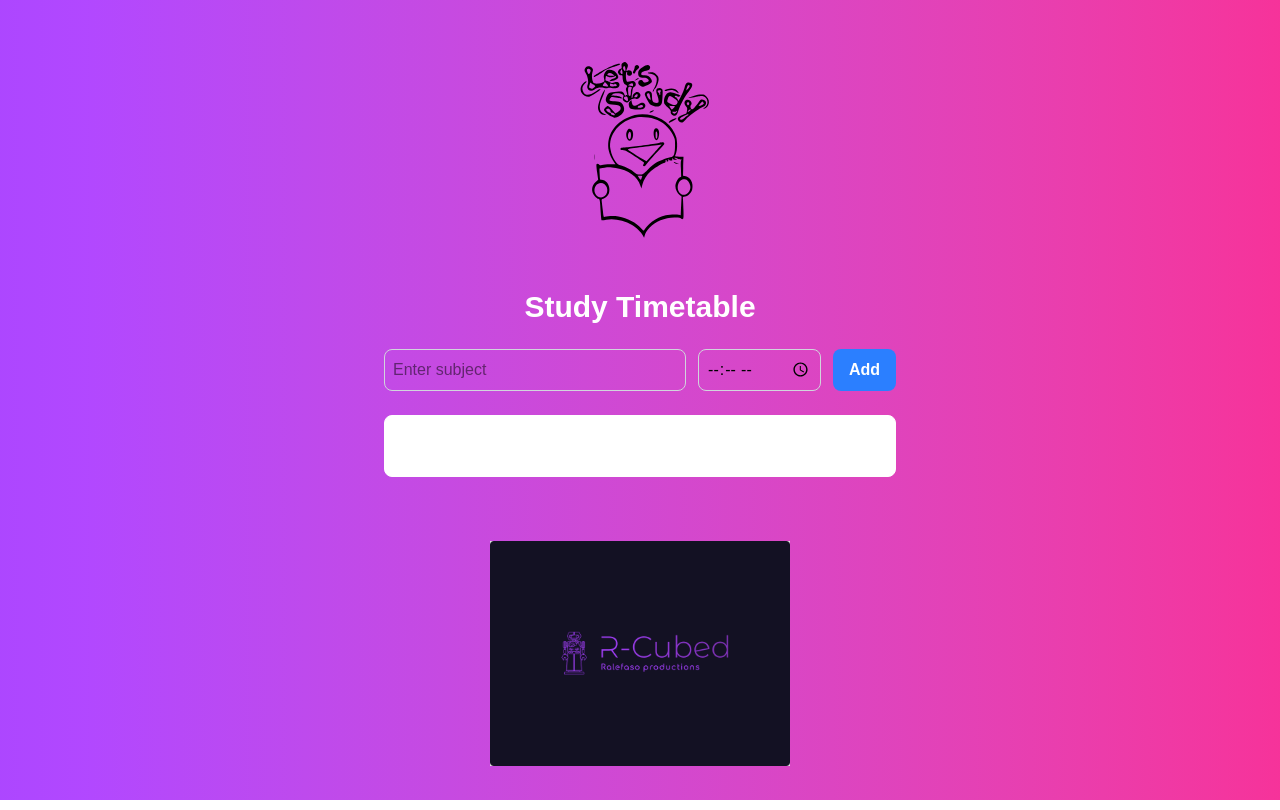
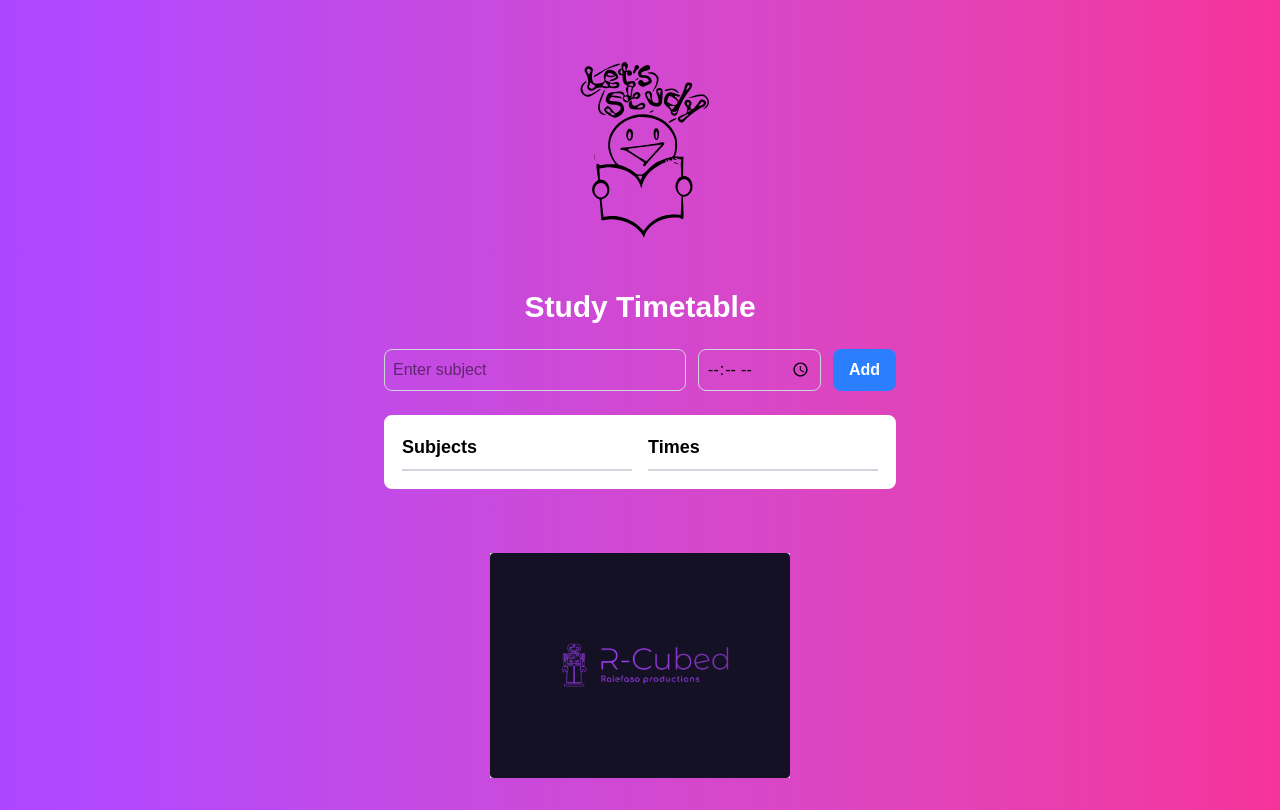
Before and after one commit to RR-Ralefaso/TimeTableBuilder, a Next.js app: page / in a window 1280 px wide. Built offline with nearby package versions, Linux system fonts and the light colour scheme.

Commit message:
made the timetable linear again -> made a times section-> the border was not vivible so i attepmted to fix that

```diff
--- a/app/page.tsx
+++ b/app/page.tsx
@@ -68,11 +68,15 @@ export default function Home() {
         </button>
       </div>
 
+      {/* Timetable container */}
       <div
-        className="grid grid-cols-2 gap-4 w-full max-w-lg border border-white rounded-lg p-4 bg-white"
+        className="grid grid-cols-2 gap-4 w-full max-w-lg border-2 border-white rounded-lg p-4 bg-white text-black"
       >
-        <div className="text-lg font-bold">Subjects</div>
-        <div className="text-lg font-bold">Times</div>
+        {/* Column headings */}
+        <div className="text-lg font-bold border-b-2 border-gray-300 pb-2">Subjects</div>
+        <div className="text-lg font-bold border-b-2 border-gray-300 pb-2">Times</div>
+
+        {/* Timetable entries */}
         {entries.map(({ id, subject, startTime, endTime }) => (
           <>
             <div
```
